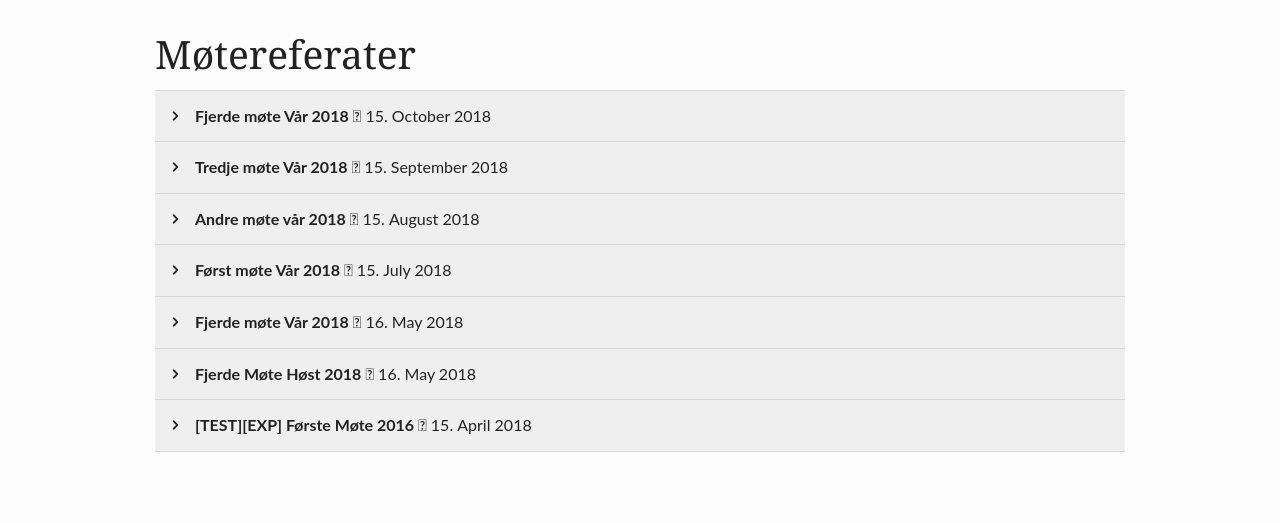
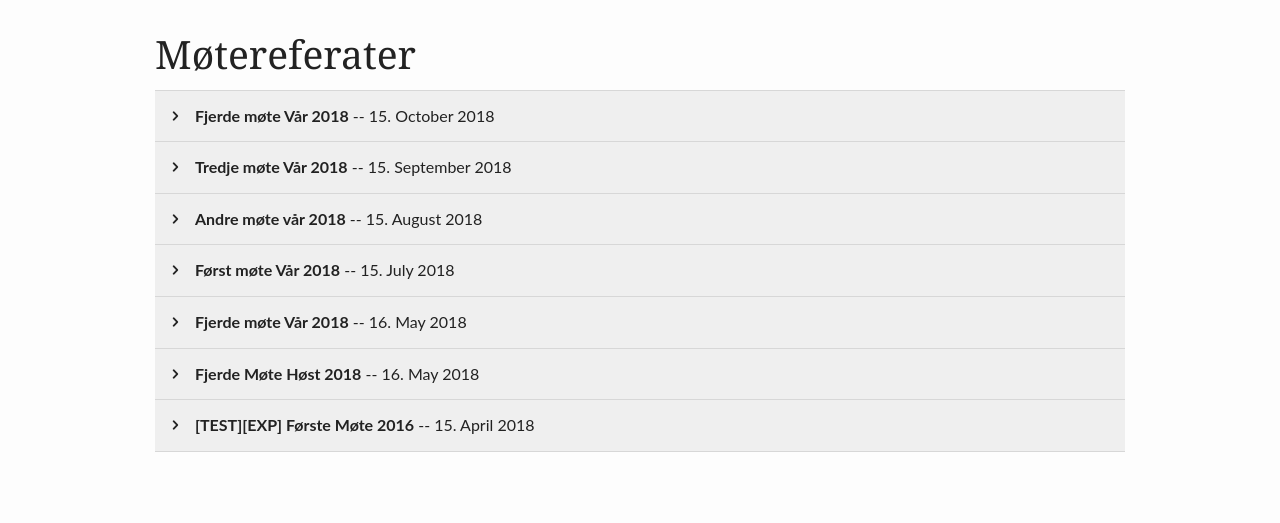
Before and after one commit to cybernetisk/fordelingsutvalget, a Jekyll site: the page built from blog/archive.html, in a window 1280 px wide. Shown: the part 257-780 px from the top of the page. Built offline with Jekyll 4.4.1, drawn with Linux system fonts in a browser that asks for light colours.

```diff
--- a/blog/archive.html
+++ b/blog/archive.html
@@ -2,7 +2,6 @@
 layout: default
 title: "Møtereferater"
 breadcrumb: true
-header:
 permalink: "/archive/"
 ---
 <div id="blog-index" class="row">
@@ -16,15 +15,15 @@
 			{% for meeting in meetings reversed limit:1000 %}
 			<dd class="accordion-navigation">
 			<a href="#panel{{ counter }}">
-				<span class="iconfont"></span><strong>{{ meeting.title }}</strong>
-				<span class="float-right">
-					{{ meeting.date | date: "%d. %B %Y" }}
-				</span>
+				<span class="iconfont"></span><strong>{{ meeting.title }}</strong>  -- {{ meeting.date | date: "%d. %B %Y" }}
 			</a>
-			<div id="panel{{ counter }}" class="content">
-				{% if meeting.meta_description %}{{ meeting.meta_description | strip_html | escape }}{% elsif meeting.teaser %}{{ meeting.teaser | strip_html | escape }}{% elsif meeting.excerpt %}{{ meeting.excerpt | markdownify }}{% endif %}
-				<a href="{{ site.url }}{{ meeting.url }}" title="Read {{ meeting.title | escape_once }}"><strong>{{ site.data.language.read_more }}</strong></a><br><br>
-			</div>
+            <div id="panel{{ counter }}" class="content">
+                {% if meeting.meta_description %}{{ meeting.meta_description | strip_html | escape }}
+                {% elsif meeting.teaser %}{{ meeting.teaser | strip_html | escape }}
+                {% elsif meeting.excerpt %}{{ meeting.excerpt | strip_html | markdownify }}
+                {% endif %}
+                <a href="{{ site.url }} {{ meeting.url }}" title="Read {{ meeting.title | escape_once }}"> <strong>{{ site.data.language.read_more }}</strong></a><br><br>
+            </div>
 			</dd>
 			{% assign counter=counter | plus:1 %}
 			{% endfor %}
```
